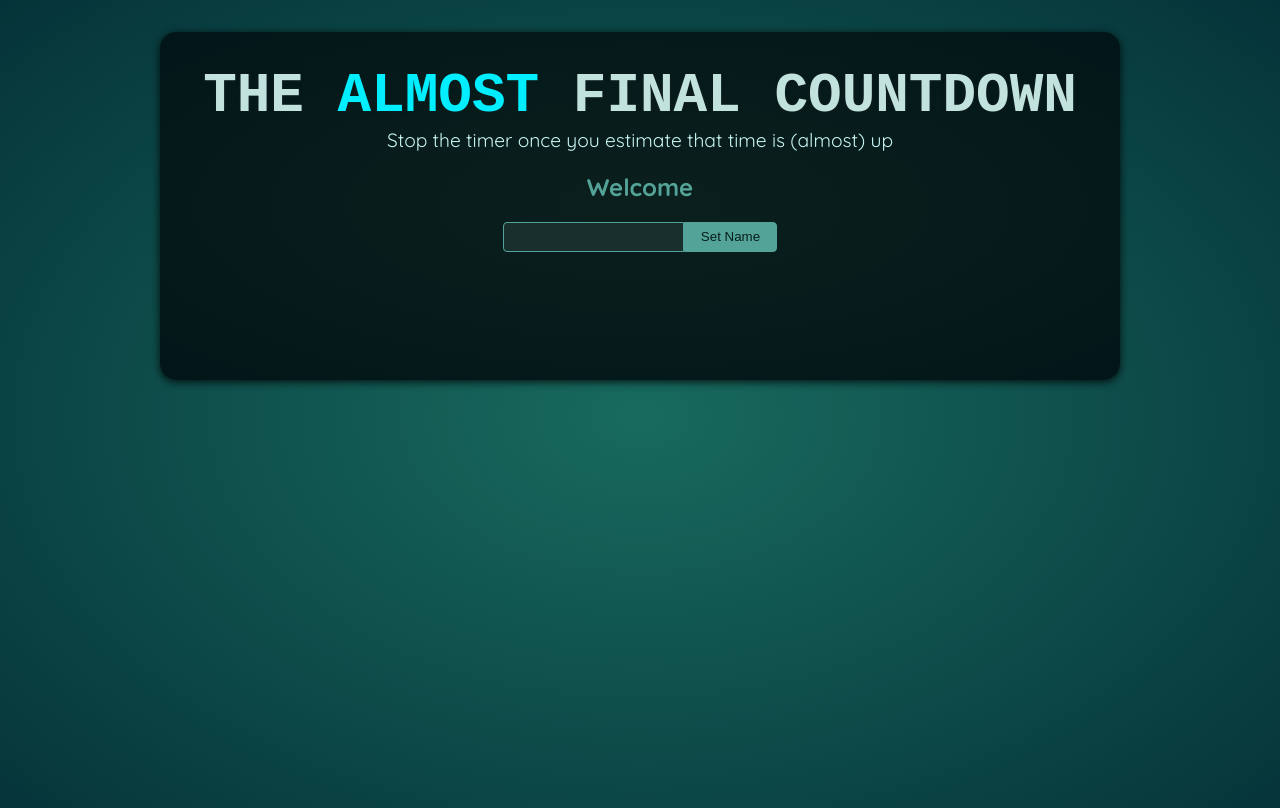
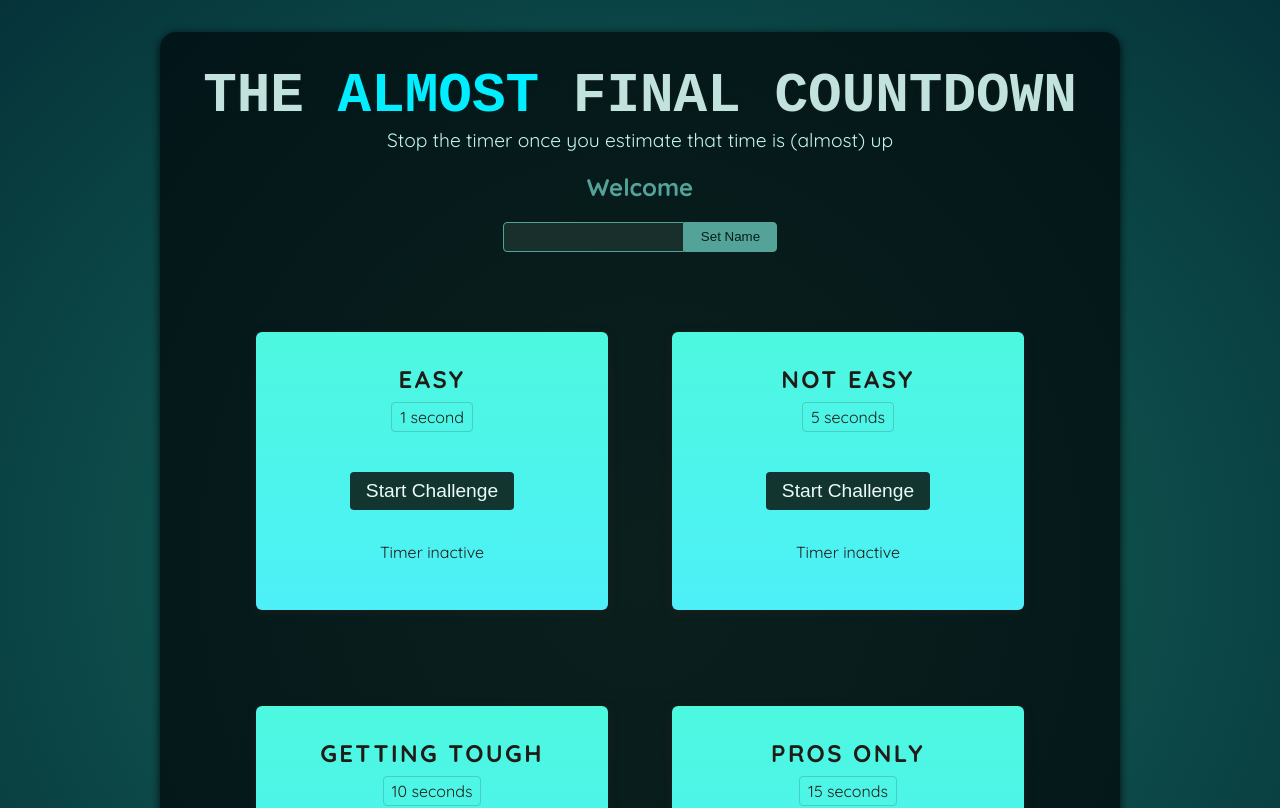
Before and after one commit to awaismadni97/react-timer-challenger-game-refs-and-portals, a React (Vite) app: page / in a window 1280 px wide. Shown: the top 808 px of the page. Built offline with nearby package versions, Linux system fonts and the light colour scheme; a web font is replaced by a local one.

Commit message:
forwarding refs to custom components

```diff
--- a/src/App.jsx
+++ b/src/App.jsx
@@ -1,10 +1,16 @@
 import Player from './components/Player.jsx';
+import TimerChallenge from './components/TimerChallenge.jsx';
 
 function App() {
   return (
     <>
       <Player />
-      <div id="challenges"></div>
+      <div id="challenges">
+        <TimerChallenge title="Easy" targetTime={1} />
+        <TimerChallenge title="Not easy" targetTime={5} />
+        <TimerChallenge title="Getting tough" targetTime={10} />
+        <TimerChallenge title="Pros only" targetTime={15} />
+      </div>
     </>
   );
 }
--- /dev/null
+++ b/src/components/ResultModal.jsx
@@ -0,0 +1,18 @@
+
+import { forwardRef } from "react"
+
+const ResultModal =  forwardRef( function ResultModal ({result, targetTime }, ref) {
+    return <dialog ref={ref} className="result-modal">
+        <h2>You {result}</h2>
+
+        <p>The target time was <strong>{targetTime} seconds.</strong></p>
+
+        <p>You stopped the timer with <strong>X seconds left.</strong></p>
+
+        <form method="dialog">
+            <button>Close</button>
+        </form>
+    </dialog>
+})
+
+export default ResultModal ;
--- /dev/null
+++ b/src/components/TimerChallenge.jsx
@@ -0,0 +1,44 @@
+import { useState, useRef } from "react";
+import ResultModal from "./ResultModal.jsx";
+// let timer;
+
+export default function TimerChallenge({ title, targetTime }) {
+    const timer = useRef();
+    const dialog = useRef();
+
+    const [timerStarted, setTimerStarted] = useState(false);
+    const [timerExpired, setTimerExpired] = useState(false);
+
+
+    function handleStart() {
+        setTimerStarted(true);
+        timer.current = setTimeout(() => {
+            setTimerExpired(true);
+            dialog.current.showModal();
+        }, targetTime * 1000);
+    }
+
+    function handleStop() {
+        clearTimeout(timer.current);
+    }
+
+    return (
+        <>
+            <ResultModal ref={dialog} targetTime={targetTime} result="lost" />
+            <section className="challenge">
+                <h2>{title}</h2>
+                <p className="challenge-time">
+                    {targetTime} second{targetTime > 1 ? 's' : ''}
+                </p>
+                <p>
+                    <button onClick={timerStarted ? handleStop : handleStart}>
+                        {timerStarted ? 'Stop' : 'Start'} Challenge
+                    </button>
+                </p>
+                <p className={timerStarted ? 'active' : undefined}>
+                    {timerStarted ? 'Timer is running...' : 'Timer inactive'}
+                </p>
+            </section>
+        </>
+    )
+}
```
